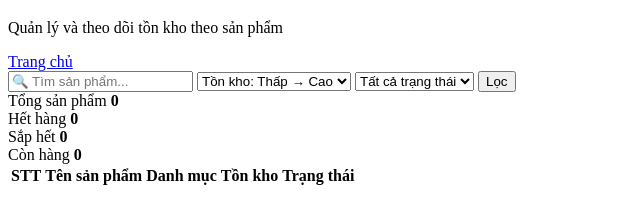
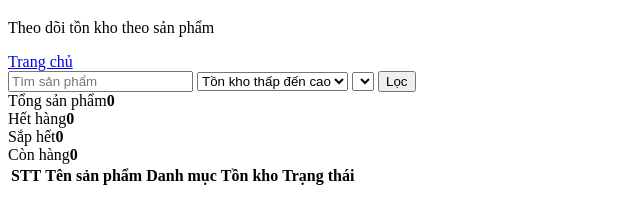
Before and after one commit to dttamnek13102005/web_banquanao, a plain HTML site: page frontend/pages/admin/tonkho_list.html in a window 1280 px wide. Shown: the part 61-284 px from the top of the page, without its empty margins (0-640 px from the left). Drawn offline with Linux system fonts and the light colour scheme; files whose address does not match are found by name.

Commit message:
fr_loai_bo phan loai

```diff
--- a/frontend/pages/admin/tonkho_list.html
+++ b/frontend/pages/admin/tonkho_list.html
@@ -4,62 +4,40 @@
     <meta charset="UTF-8">
     <meta name="viewport" content="width=device-width, initial-scale=1.0">
     <title>Theo dõi tồn kho</title>
-    <link rel="stylesheet" href="styles.css">
+    <link rel="stylesheet" href="">
 </head>
 <body>
     <main class="page-wrap">
-        <!-- Header -->
         <header class="page-header">
-            <div class="page-title">
+            <div>
                 <h1>Theo dõi tồn kho</h1>
-                <p>Quản lý và theo dõi tồn kho theo sản phẩm</p>
+                <p>Theo dõi tồn kho theo sản phẩm</p>
             </div>
             <div class="page-actions">
                 <a class="btn" href="./index.html">Trang chủ</a>
             </div>
         </header>
 
-        <!-- Bộ lọc -->
         <section class="card">
             <form id="filter-form" class="toolbar">
-                <input id="keyword" name="keyword" type="text" placeholder="🔍 Tìm sản phẩm...">
+                <input id="keyword" name="keyword" type="text" placeholder="Tìm sản phẩm">
+                <select id="order" name="order">
+                    <option value="asc">Tồn kho thấp đến cao</option>
+                    <option value="desc">Tồn kho cao đến thấp</option>
+                </select>
+                <select id="status" name="status">
 
-                <select id="order" name="order">
-                    <option value="asc">Tồn kho: Thấp → Cao</option>
-                    <option value="desc">Tồn kho: Cao → Thấp</option>
                 </select>
-
-                <select id="status" name="status">
-                    <option value="">Tất cả trạng thái</option>
-                    <option value="hethang">Hết hàng</option>
-                    <option value="saphet">Sắp hết</option>
-                    <option value="conhang">Còn hàng</option>
-                </select>
-
                 <button class="btn btn-primary" type="submit">Lọc</button>
             </form>
 
-            <!-- Thống kê -->
             <div class="stats-row">
-                <div class="stats-item">
-                    <span>Tổng sản phẩm</span>
-                    <strong id="stats-total">0</strong>
-                </div>
-                <div class="stats-item">
-                    <span>Hết hàng</span>
-                    <strong id="stats-hethang">0</strong>
-                </div>
-                <div class="stats-item">
-                    <span>Sắp hết</span>
-                    <strong id="stats-saphet">0</strong>
-                </div>
-                <div class="stats-item">
-                    <span>Còn hàng</span>
-                    <strong id="stats-conhang">0</strong>
-                </div>
+                <div class="stats-item"><span>Tổng sản phẩm</span><strong id="stats-total">0</strong></div>
+                <div class="stats-item"><span>Hết hàng</span><strong id="stats-hethang">0</strong></div>
+                <div class="stats-item"><span>Sắp hết</span><strong id="stats-saphet">0</strong></div>
+                <div class="stats-item"><span>Còn hàng</span><strong id="stats-conhang">0</strong></div>
             </div>
 
-            <!-- Bảng dữ liệu -->
             <div class="table-wrap">
                 <table>
                     <thead>
@@ -71,9 +49,7 @@
                             <th>Trạng thái</th>
                         </tr>
                     </thead>
-                    <tbody id="tonkho-table-body">
-                        <!-- Dữ liệu sẽ được render bằng JS -->
-                    </tbody>
+                    <tbody id="tonkho-table-body"></tbody>
                 </table>
             </div>
         </section>
```
